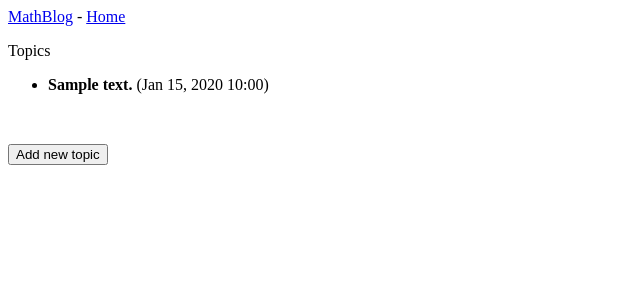
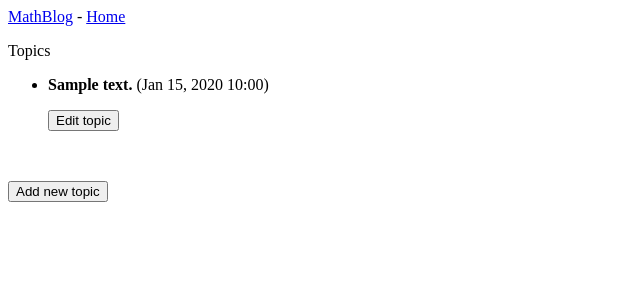
Before and after one commit to fvea/Mathblog, a Django app: page /topics/ in a window 1280 px wide. Shown: the top 300 px of the page, without its empty margins (0-640 px from the left). Run offline with Django 3.2, Linux system fonts and the light colour scheme; tables that the repository leaves empty hold one stand-in row (values such as "Sample post"); some libraries are stand-ins or nearby versions.

Commit message:
edit topic page added

```diff
--- a/blog_QA/templates/blog_QA/topics.html
+++ b/blog_QA/templates/blog_QA/topics.html
@@ -8,6 +8,9 @@
       {% for topic in topics %}
         <li>
           <p><b>{{ topic }}</b> ({{ topic.date_added|date:'M d, Y H:i' }})</p>
+          <form action="{% url 'blog_QA:edit_topic' topic.id%}" method="GET">
+            <button name="submit">Edit topic</button>
+          </form>
           <p>{{ topic.body_text|safe }} </p><br>
         </li>
       {% empty %}
--- a/blog_QA/urls.py
+++ b/blog_QA/urls.py
@@ -17,6 +17,8 @@ urlpatterns = [
     path('new_topic/', views.new_topic, name='new_topic'),
     # Page for adding a new entry.
     path('new_entry/<int:topic_id>/', views.new_entry, name='new_entry'),
+    # Page for editing a topic.
+    path('edit_topic/<int:topic_id>/', views.edit_topic, name='edit_topic'),
     # Page for editing an entry.
     path('edit_entry/<int:entry_id>/', views.edit_entry, name='edit_entry'),
 ]
--- a/blog_QA/views.py
+++ b/blog_QA/views.py
@@ -63,6 +63,25 @@ def new_entry(request, topic_id):
     return render(request, 'blog_QA/new_entry.html', context)
 
 
+def edit_topic(request, topic_id):
+    """ Edit an existing topic. """
+    topic = Topic.objects.get(id=topic_id)
+
+    if request.method != 'POST':
+        # Initial request; pre-fill form with the current entry.
+        form = TopicForm(instance=topic)
+    else:
+        # POST data submitted; process data
+        form = TopicForm(instance=topic, data=request.POST)
+        if form.is_valid():
+            form.save()
+            return redirect('blog_QA:topics')
+
+    # Display a blank form or invalid form.
+    context = {'topic': topic, 'form': form}
+    return render(request, 'blog_QA/edit_topic.html', context)
+
+
 def edit_entry(request, entry_id):
     """ Edit an existing entry. """
     entry = Entry.objects.get(id=entry_id)
```
Also changed, not shown: blog_QA/templates/blog_QA/edit_topic.html (added, +14 -0 lines).
